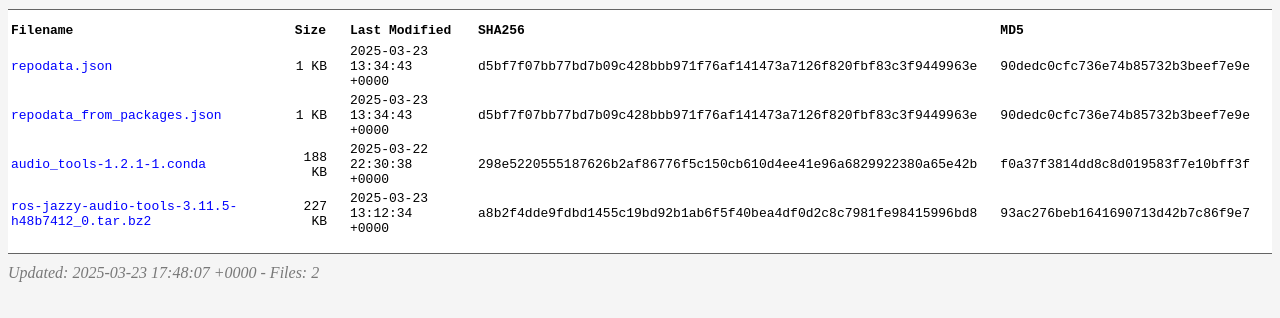
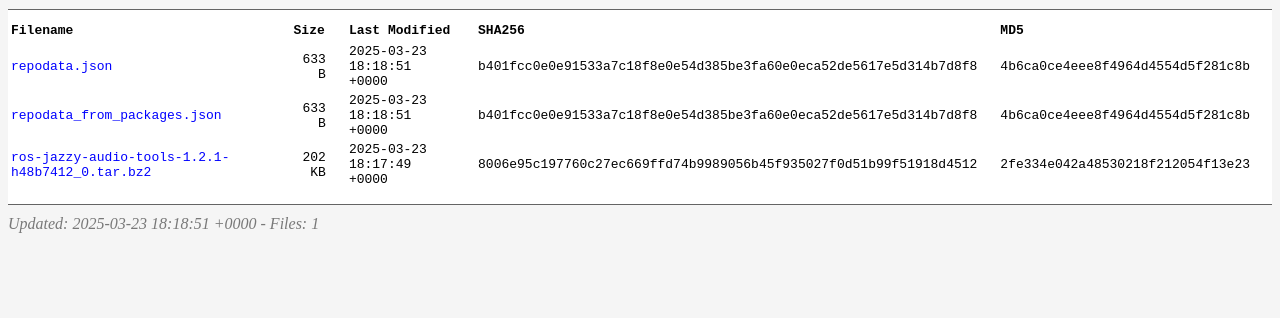
Before and after one commit to CLFML/conda_ros2_jazzy_channel, a plain HTML site: page linux-64/index.html in a window 1280 px wide. Shown: the part 38-356 px from the top of the page. Drawn offline with Linux system fonts and the light colour scheme.

Commit message:
add new generated package for linux

```diff
--- a/linux-64/current_repodata.json
+++ b/linux-64/current_repodata.json
@@ -1 +1 @@
-{"info":{"subdir":"linux-64"},"packages":{"ros-jazzy-audio-tools-3.11.5-h48b7412_0.tar.bz2":{"build":"h48b7412_0","build_number":0,"depends":["libgcc","libstdcxx","ros-jazzy-rclcpp","ros-jazzy-rclcpp","ros-jazzy-rosidl-default-runtime","ros-jazzy-sdl2-vendor","ros-jazzy-sdl2-vendor","ros-jazzy-std-msgs","ros-jazzy-std-msgs"],"license":"BSD-3-Clause","md5":"93ac276beb1641690713d42b7c86f9e7","name":"ros-jazzy-audio-tools","sha256":"a8b2f4dde9fdbd1455c19bd92b1ab6f5f40bea4df0d2c8c7981fe98415996bd8","size":232278,"subdir":"linux-64","timestamp":1742735554335,"version":"3.11.5"}},"packages.conda":{"audio_tools-1.2.1-1.conda":{"build":"1","build_number":1,"depends":["libffi >=3.4,<4.0a0","libgcc","libgcc-ng","libstdcxx","libstdcxx-ng","openssl","ros-jazzy-desktop","sdl2 >=2.26,<3.0","sdl2 >=2.32.50,<3.0a0"],"legacy_bz2_md5":null,"license":"Apache-2.0","md5":"f0a37f3814dd8c8d019583f7e10bff3f","name":"audio_tools","sha256":"298e5220555187626b2af86776f5c150cb610d4ee41e96a6829922380a65e42b","size":192726,"subdir":"linux-64","timestamp":1742682638108,"version":"1.2.1"}},"removed":[],"repodata_version":1}
+{"info":{"subdir":"linux-64"},"packages":{"ros-jazzy-audio-tools-1.2.1-h48b7412_0.tar.bz2":{"build":"h48b7412_0","build_number":0,"depends":["libgcc","libstdcxx","ros-jazzy-rclcpp","ros-jazzy-rclcpp","ros-jazzy-rosidl-default-runtime","ros-jazzy-sdl2-vendor","ros-jazzy-sdl2-vendor","ros-jazzy-std-msgs","ros-jazzy-std-msgs"],"license":"BSD-3-Clause","md5":"2fe334e042a48530218f212054f13e23","name":"ros-jazzy-audio-tools","sha256":"8006e95c197760c27ec669ffd74b9989056b45f935027f0d51b99f51918d4512","size":206672,"subdir":"linux-64","timestamp":1742753869419,"version":"1.2.1"}},"packages.conda":{},"removed":[],"repodata_version":1}
--- a/linux-64/index.html
+++ b/linux-64/index.html
@@ -54,29 +54,23 @@
     </tr>
     <tr>
       <td><a href="repodata.json">repodata.json</a></td>
-      <td class="s">1 KB</td>
-      <td>2025-03-23 13:34:43 +0000</td>
-      <td>d5bf7f07bb77bd7b09c428bbb971f76af141473a7126f820fbf83c3f9449963e</td>
-      <td>90dedc0cfc736e74b85732b3beef7e9e</td>
+      <td class="s">633 B</td>
+      <td>2025-03-23 18:18:51 +0000</td>
+      <td>b401fcc0e0e91533a7c18f8e0e54d385be3fa60e0eca52de5617e5d314b7d8f8</td>
+      <td>4b6ca0ce4eee8f4964d4554d5f281c8b</td>
     </tr>    <tr>
       <td><a href="repodata_from_packages.json">repodata_from_packages.json</a></td>
-      <td class="s">1 KB</td>
-      <td>2025-03-23 13:34:43 +0000</td>
-      <td>d5bf7f07bb77bd7b09c428bbb971f76af141473a7126f820fbf83c3f9449963e</td>
-      <td>90dedc0cfc736e74b85732b3beef7e9e</td>
+      <td class="s">633 B</td>
+      <td>2025-03-23 18:18:51 +0000</td>
+      <td>b401fcc0e0e91533a7c18f8e0e54d385be3fa60e0eca52de5617e5d314b7d8f8</td>
+      <td>4b6ca0ce4eee8f4964d4554d5f281c8b</td>
     </tr>    <tr>
-      <td><a href="audio_tools-1.2.1-1.conda">audio_tools-1.2.1-1.conda</a></td>
-      <td class="s">188 KB</td>
-      <td>2025-03-22 22:30:38 +0000</td>
-      <td>298e5220555187626b2af86776f5c150cb610d4ee41e96a6829922380a65e42b</td>
-      <td>f0a37f3814dd8c8d019583f7e10bff3f</td>
-    </tr>    <tr>
-      <td><a href="ros-jazzy-audio-tools-3.11.5-h48b7412_0.tar.bz2">ros-jazzy-audio-tools-3.11.5-h48b7412_0.tar.bz2</a></td>
-      <td class="s">227 KB</td>
-      <td>2025-03-23 13:12:34 +0000</td>
-      <td>a8b2f4dde9fdbd1455c19bd92b1ab6f5f40bea4df0d2c8c7981fe98415996bd8</td>
-      <td>93ac276beb1641690713d42b7c86f9e7</td>
+      <td><a href="ros-jazzy-audio-tools-1.2.1-h48b7412_0.tar.bz2">ros-jazzy-audio-tools-1.2.1-h48b7412_0.tar.bz2</a></td>
+      <td class="s">202 KB</td>
+      <td>2025-03-23 18:17:49 +0000</td>
+      <td>8006e95c197760c27ec669ffd74b9989056b45f935027f0d51b99f51918d4512</td>
+      <td>2fe334e042a48530218f212054f13e23</td>
     </tr>  </table>
-  <address>Updated: 2025-03-23 17:48:07 +0000 - Files: 2</address>
+  <address>Updated: 2025-03-23 18:18:51 +0000 - Files: 1</address>
 </body>
 </html>
--- a/linux-64/repodata.json
+++ b/linux-64/repodata.json
@@ -1 +1 @@
-{"info":{"subdir":"linux-64"},"packages":{"ros-jazzy-audio-tools-3.11.5-h48b7412_0.tar.bz2":{"build":"h48b7412_0","build_number":0,"depends":["libgcc","libstdcxx","ros-jazzy-rclcpp","ros-jazzy-rclcpp","ros-jazzy-rosidl-default-runtime","ros-jazzy-sdl2-vendor","ros-jazzy-sdl2-vendor","ros-jazzy-std-msgs","ros-jazzy-std-msgs"],"license":"BSD-3-Clause","md5":"93ac276beb1641690713d42b7c86f9e7","name":"ros-jazzy-audio-tools","sha256":"a8b2f4dde9fdbd1455c19bd92b1ab6f5f40bea4df0d2c8c7981fe98415996bd8","size":232278,"subdir":"linux-64","timestamp":1742735554335,"version":"3.11.5"}},"packages.conda":{"audio_tools-1.2.1-1.conda":{"build":"1","build_number":1,"depends":["libffi >=3.4,<4.0a0","libgcc","libgcc-ng","libstdcxx","libstdcxx-ng","openssl","ros-jazzy-desktop","sdl2 >=2.26,<3.0","sdl2 >=2.32.50,<3.0a0"],"license":"Apache-2.0","md5":"f0a37f3814dd8c8d019583f7e10bff3f","name":"audio_tools","sha256":"298e5220555187626b2af86776f5c150cb610d4ee41e96a6829922380a65e42b","size":192726,"subdir":"linux-64","timestamp":1742682638108,"version":"1.2.1"}},"removed":[],"repodata_version":1}
+{"info":{"subdir":"linux-64"},"packages":{"ros-jazzy-audio-tools-1.2.1-h48b7412_0.tar.bz2":{"build":"h48b7412_0","build_number":0,"depends":["libgcc","libstdcxx","ros-jazzy-rclcpp","ros-jazzy-rclcpp","ros-jazzy-rosidl-default-runtime","ros-jazzy-sdl2-vendor","ros-jazzy-sdl2-vendor","ros-jazzy-std-msgs","ros-jazzy-std-msgs"],"license":"BSD-3-Clause","md5":"2fe334e042a48530218f212054f13e23","name":"ros-jazzy-audio-tools","sha256":"8006e95c197760c27ec669ffd74b9989056b45f935027f0d51b99f51918d4512","size":206672,"subdir":"linux-64","timestamp":1742753869419,"version":"1.2.1"}},"packages.conda":{},"removed":[],"repodata_version":1}
--- a/linux-64/repodata_from_packages.json
+++ b/linux-64/repodata_from_packages.json
@@ -1 +1 @@
-{"info":{"subdir":"linux-64"},"packages":{"ros-jazzy-audio-tools-3.11.5-h48b7412_0.tar.bz2":{"build":"h48b7412_0","build_number":0,"depends":["libgcc","libstdcxx","ros-jazzy-rclcpp","ros-jazzy-rclcpp","ros-jazzy-rosidl-default-runtime","ros-jazzy-sdl2-vendor","ros-jazzy-sdl2-vendor","ros-jazzy-std-msgs","ros-jazzy-std-msgs"],"license":"BSD-3-Clause","md5":"93ac276beb1641690713d42b7c86f9e7","name":"ros-jazzy-audio-tools","sha256":"a8b2f4dde9fdbd1455c19bd92b1ab6f5f40bea4df0d2c8c7981fe98415996bd8","size":232278,"subdir":"linux-64","timestamp":1742735554335,"version":"3.11.5"}},"packages.conda":{"audio_tools-1.2.1-1.conda":{"build":"1","build_number":1,"depends":["libffi >=3.4,<4.0a0","libgcc","libgcc-ng","libstdcxx","libstdcxx-ng","openssl","ros-jazzy-desktop","sdl2 >=2.26,<3.0","sdl2 >=2.32.50,<3.0a0"],"license":"Apache-2.0","md5":"f0a37f3814dd8c8d019583f7e10bff3f","name":"audio_tools","sha256":"298e5220555187626b2af86776f5c150cb610d4ee41e96a6829922380a65e42b","size":192726,"subdir":"linux-64","timestamp":1742682638108,"version":"1.2.1"}},"removed":[],"repodata_version":1}
+{"info":{"subdir":"linux-64"},"packages":{"ros-jazzy-audio-tools-1.2.1-h48b7412_0.tar.bz2":{"build":"h48b7412_0","build_number":0,"depends":["libgcc","libstdcxx","ros-jazzy-rclcpp","ros-jazzy-rclcpp","ros-jazzy-rosidl-default-runtime","ros-jazzy-sdl2-vendor","ros-jazzy-sdl2-vendor","ros-jazzy-std-msgs","ros-jazzy-std-msgs"],"license":"BSD-3-Clause","md5":"2fe334e042a48530218f212054f13e23","name":"ros-jazzy-audio-tools","sha256":"8006e95c197760c27ec669ffd74b9989056b45f935027f0d51b99f51918d4512","size":206672,"subdir":"linux-64","timestamp":1742753869419,"version":"1.2.1"}},"packages.conda":{},"removed":[],"repodata_version":1}
```
Also changed, not shown: noarch/index.html (+1 -1 lines), win-64/index.html (+1 -1 lines), 1 other file.
